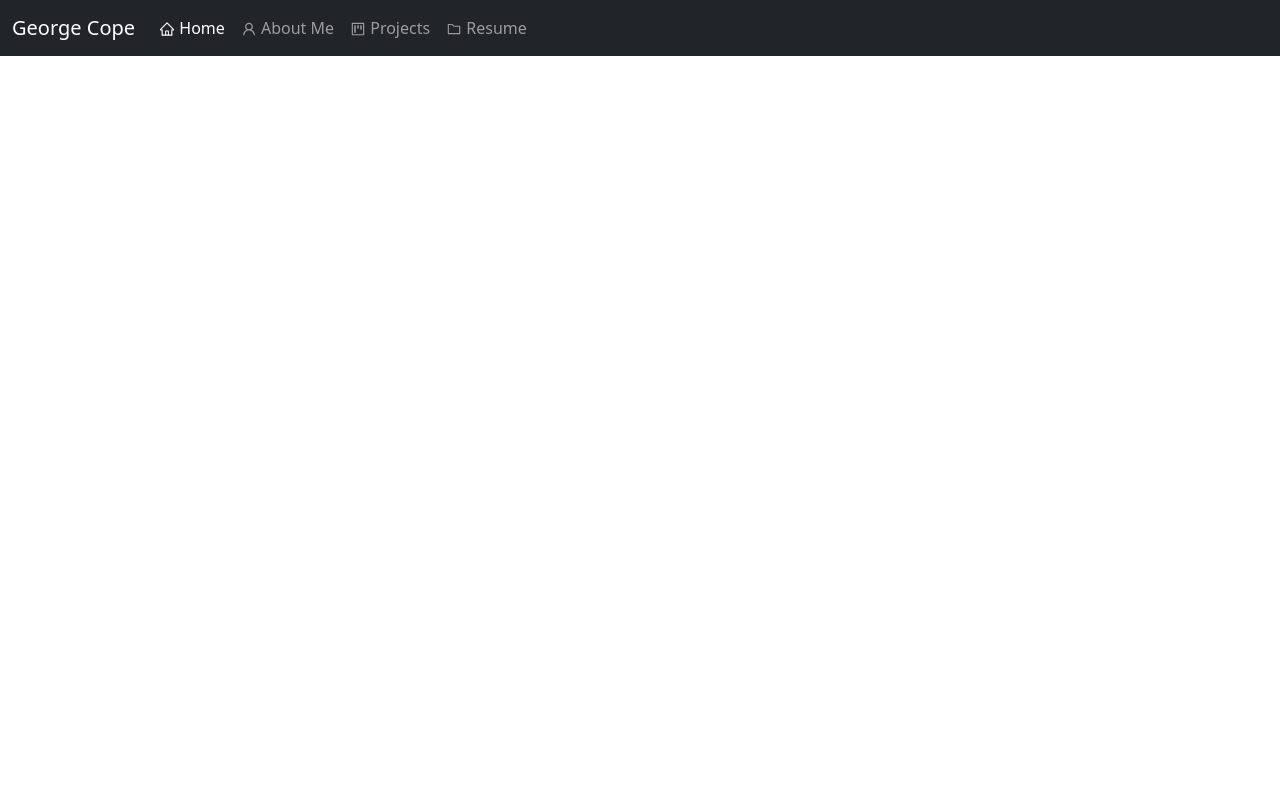
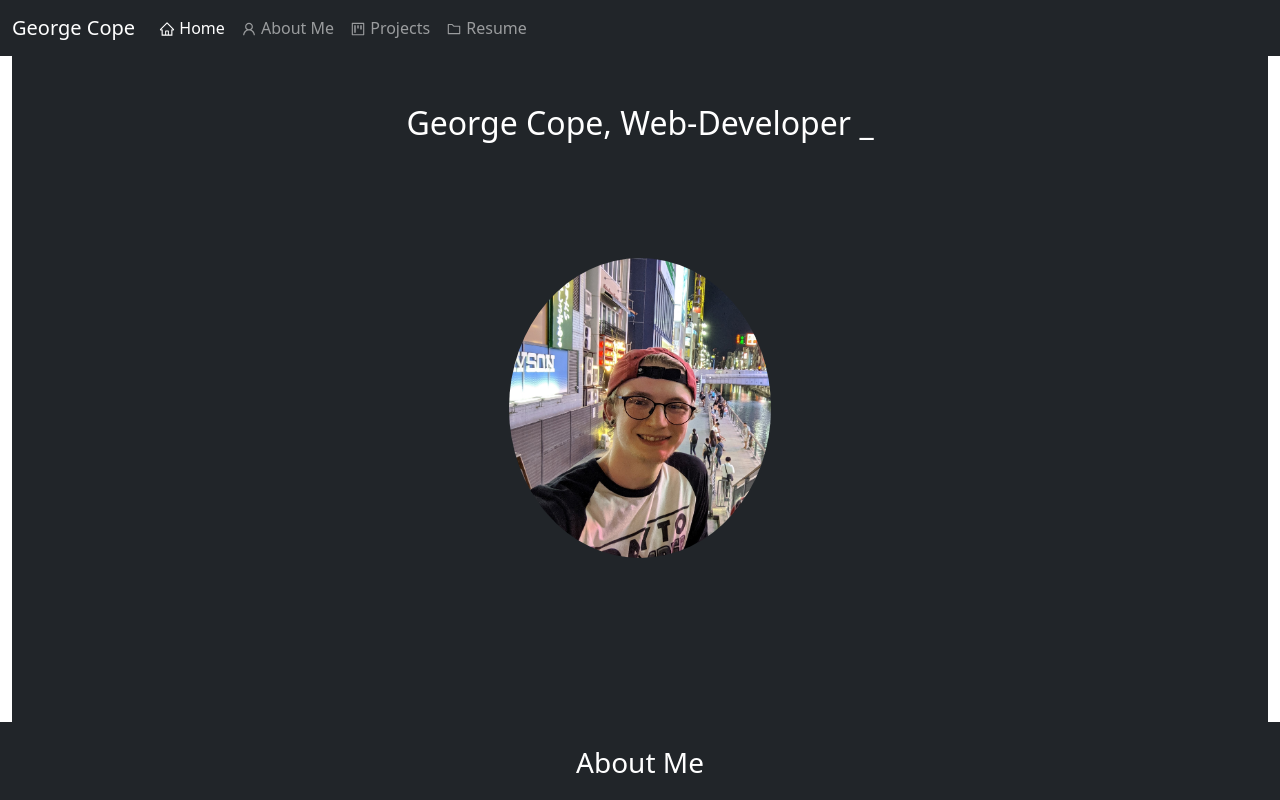
Before and after one commit to MyDryDay/React_Portfolio, a React (Create React App) app: page / in a window 1280 px wide. Shown: the top 800 px of the page. Built offline with nearby package versions, Linux system fonts and the light colour scheme.

Commit message:
Imported 'about' page & added routes for the about page

```diff
--- a/src/App.js
+++ b/src/App.js
@@ -1,6 +1,8 @@
 import React from 'react';
 import { BrowserRouter as Router, Route, Switch } from 'react-router-dom';
 import Navbar from './components/Navbar/index';
+
+import About from './pages/about';
 
 import './App.css';
 
@@ -9,6 +11,14 @@ function App() {
     <Router>
       <div>
       <Navbar />
+      <Switch>
+        <Route exact path='/'>
+          <About />
+        </Route>
+        <Route exact path='/about'>
+          <About />
+        </Route>
+      </Switch>
       </div>
     </Router>
   );
```
